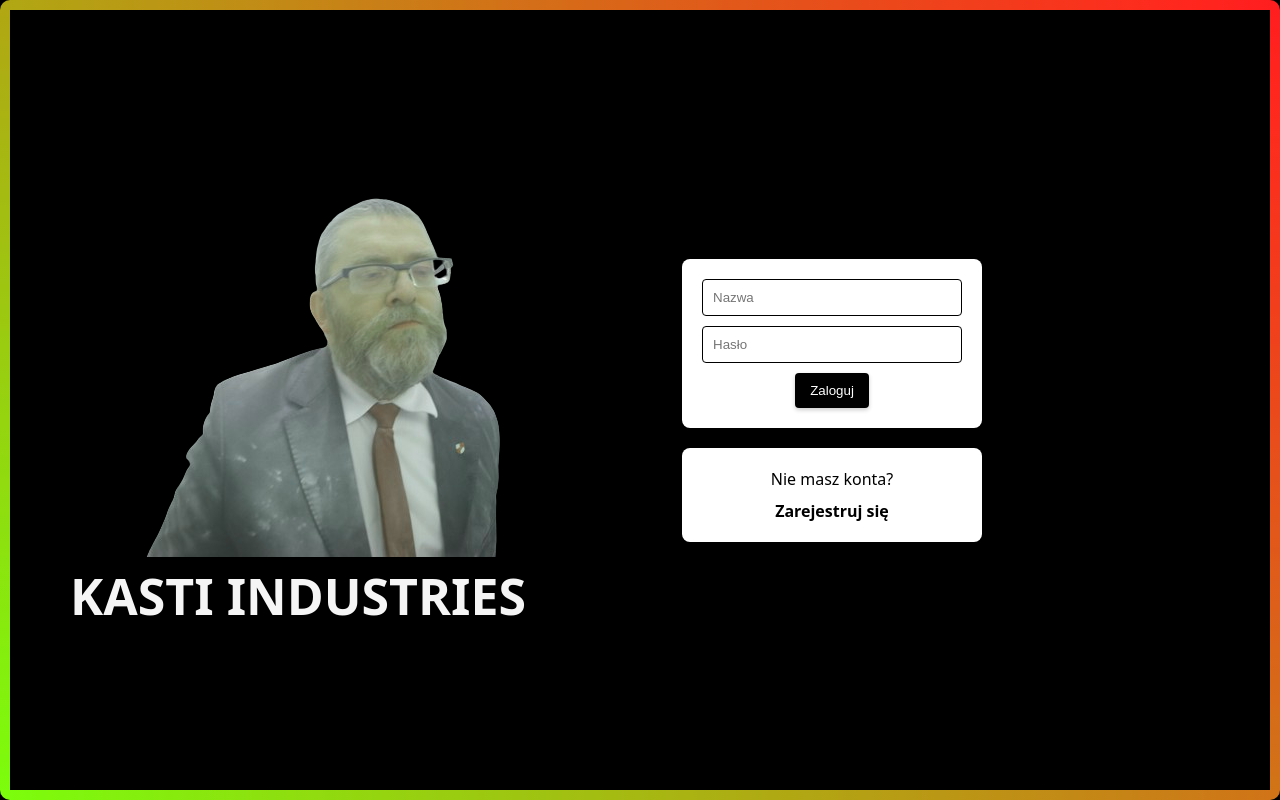
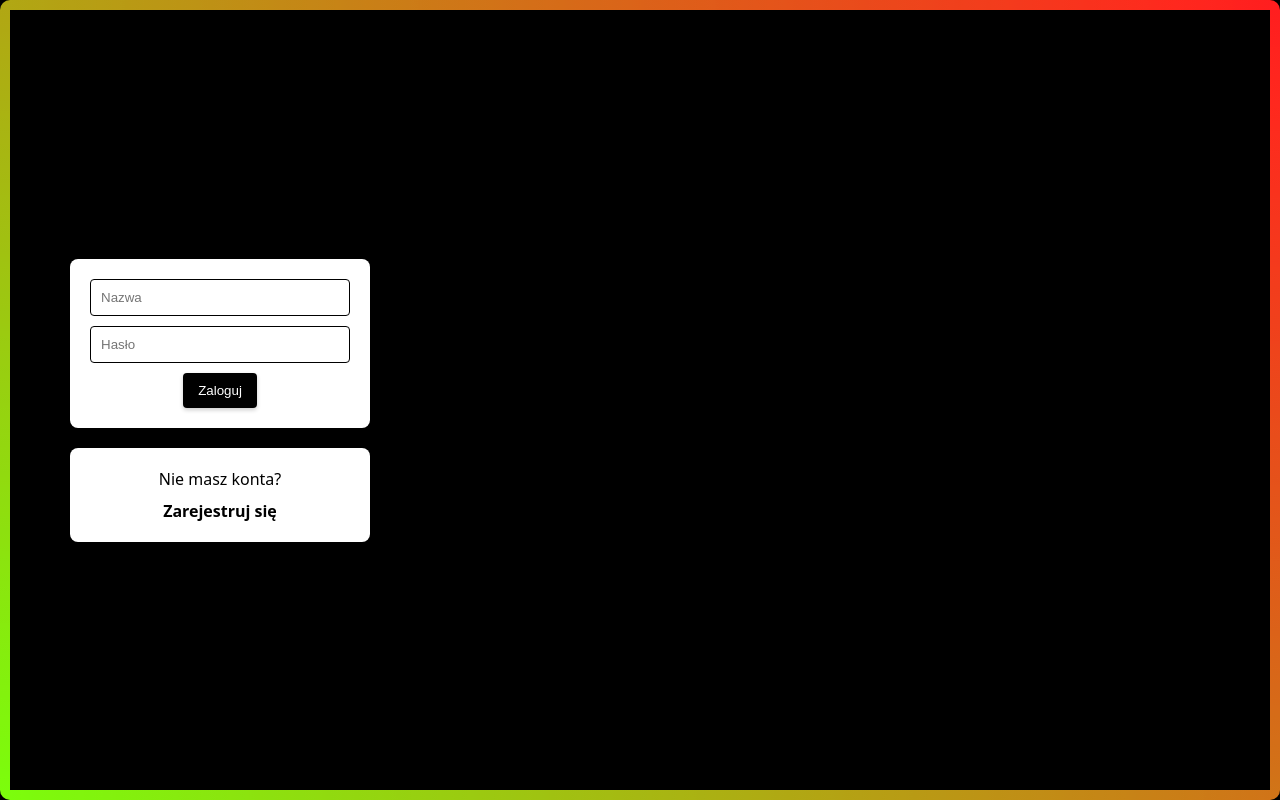
Before and after one commit to rafaeczk/kasti-inc, a PHP site: page /log-in.php in a window 1280 px wide. Run offline with PHP 8.4, Linux system fonts and the light colour scheme.

Commit message:
grzsiek kaput

```diff
--- a/log-in.php
+++ b/log-in.php
@@ -179,8 +179,7 @@ if (isset($_POST["password"], $_POST["login"])) {
 
     <body>
         <div class="bok">
-            <img src="./assets/img/zdj.png">
-            <h1>KASTI INDUSTRIES</h1>
+
             <br>
         </div>
         <?php
```
